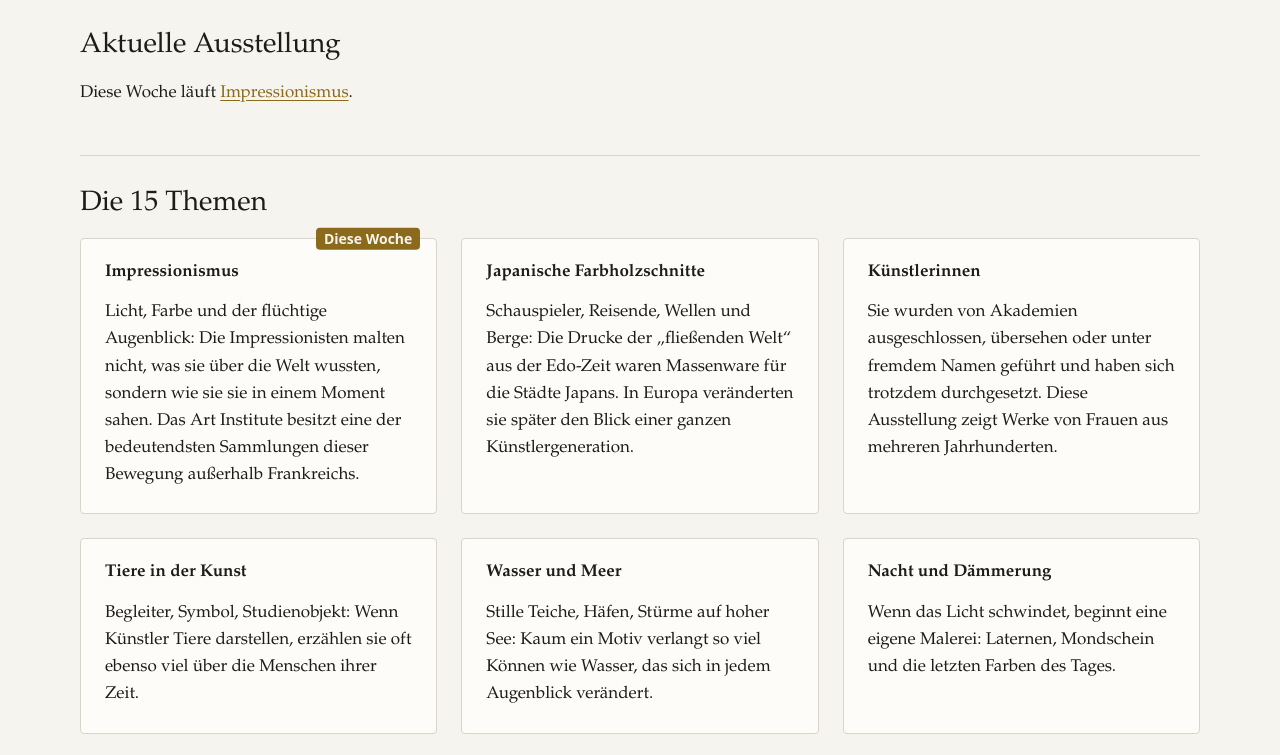
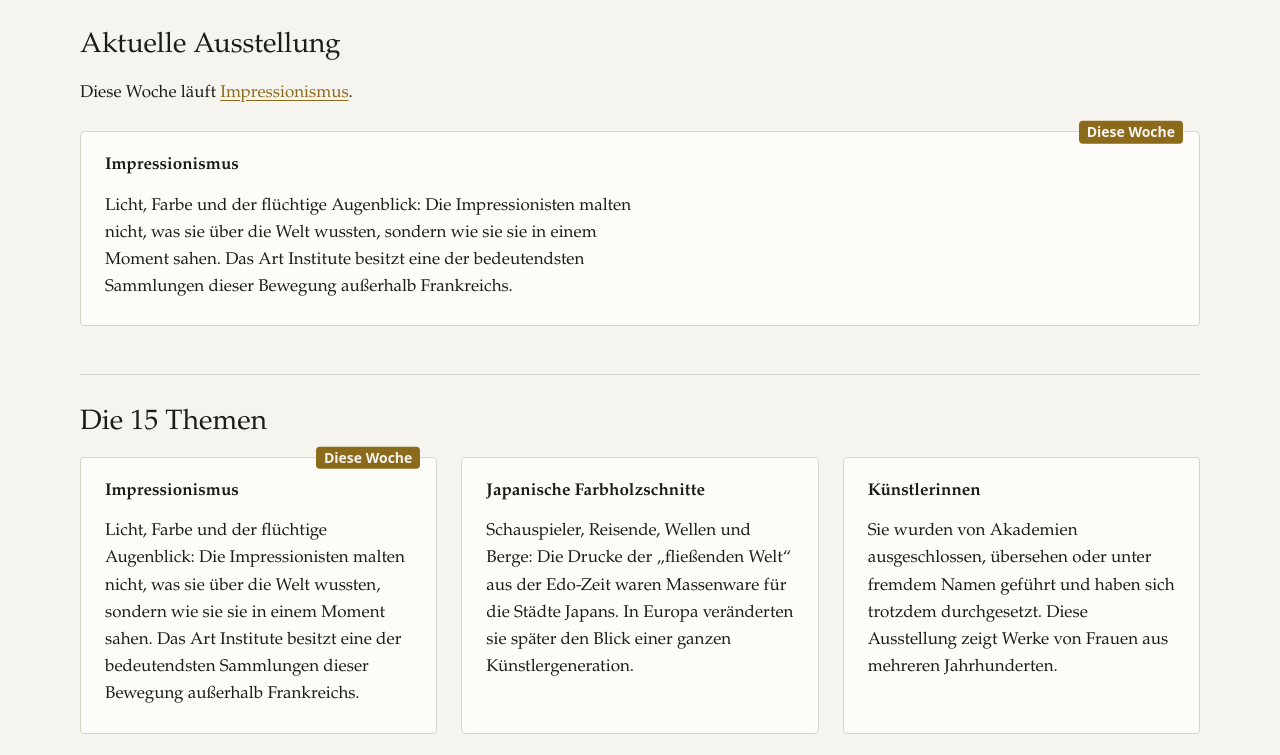
Before and after one commit to Le0MKR/WebEngineering, a plain HTML site: page ausstellungen.html in a window 1280 px wide. Shown: the part 260-1015 px from the top of the page. Drawn offline with nearby package versions, Linux system fonts and the light colour scheme.

Commit message:
Baue Vergleichskarte mit Tailwind über das Play CDN

```diff
--- a/ausstellungen.html
+++ b/ausstellungen.html
@@ -8,6 +8,21 @@
   <link rel="canonical" href="https://le0mkr.github.io/WebEngineering/ausstellungen.html">
   <link rel="stylesheet" href="style.css">
   <script src="app.js" defer></script>
+  <!-- Tailwind über das Play CDN, nur auf dieser Seite -->
+  <script src="https://cdn.jsdelivr.net/npm/@tailwindcss/browser@4.3.3"></script>
+  <style type="text/tailwindcss">
+    /* Tailwind-Namen für die Variablen aus style.css, damit die Karte dieselben Werte nutzt */
+    @theme inline {
+      --color-grund: var(--bg);
+      --color-flaeche: var(--flaeche);
+      --color-linie: var(--linie);
+      --color-akzent: var(--akzent);
+      --radius-karte: var(--radius);
+      --font-ui: var(--schrift-sans);
+      --text-klein: var(--schrift-klein);
+      --text-normal: var(--schrift);
+    }
+  </style>
 </head>
 <body>
   <a class="skip-link" href="#inhalt">Zum Inhalt springen</a>
@@ -30,6 +45,13 @@
     <section aria-labelledby="aktuell">
       <h2 id="aktuell">Aktuelle Ausstellung</h2>
       <p>Diese Woche läuft <a href="#impressionismus">Impressionismus</a>.</p>
+
+      <!-- Dieselbe Karte wie unten in der Liste, hier nur mit Tailwind-Klassen statt .card und .badge -->
+      <article class="relative mt-6 rounded-karte border border-linie bg-flaeche p-6">
+        <p class="absolute top-0 right-4 m-0 -translate-y-1/2 rounded-karte bg-akzent px-2 font-ui text-klein font-semibold text-grund">Diese Woche</p>
+        <h3 class="mt-0 mb-4 text-normal leading-[1.2] font-semibold">Impressionismus</h3>
+        <p class="mb-0">Licht, Farbe und der flüchtige Augenblick: Die Impressionisten malten nicht, was sie über die Welt wussten, sondern wie sie sie in einem Moment sahen. Das Art Institute besitzt eine der bedeutendsten Sammlungen dieser Bewegung außerhalb Frankreichs.</p>
+      </article>
     </section>
 
     <section aria-labelledby="themen">
--- a/style.css
+++ b/style.css
@@ -1,7 +1,14 @@
 /* Artwell: ein Stylesheet für alle Seiten.
    Alle Farben, Abstände und Schriftgrößen stehen als Variablen in :root.
-   Weiter unten werden nur diese Variablen verwendet. */
+   Weiter unten werden nur diese Variablen verwendet.
 
+   Alles steht in der Ebene (Layer) „eigen“. Die Reihenfolge der Ebenen legt
+   fest, wer gewinnt: Tailwinds Grundstile (base) verlieren gegen unser CSS,
+   Tailwinds Utility-Klassen (utilities) gewinnen gegen unser CSS. */
+
+@layer theme, base, eigen, components, utilities;
+
+@layer eigen {
   * { box-sizing: border-box; }
 
   :root {
@@ -66,6 +73,15 @@ ol {
     margin: 0 0 var(--abstand);
   }
 
+  /* Tailwind setzt Listen auf „keine Aufzählungszeichen“ zurück; hier kommen sie wieder. */
+  ul,
+  ol {
+    padding-left: calc(var(--abstand) * 1.5);
+  }
+
+  ul { list-style: disc; }
+  ol { list-style: decimal; }
+
   small {
     font-family: var(--schrift-sans);
     font-size: var(--schrift-klein);
@@ -74,6 +90,7 @@ small {
 
   a {
     color: var(--akzent);
+    text-decoration: underline;
     text-underline-offset: 0.2em;
   }
 
@@ -364,3 +381,4 @@ main > .room {
       --auf-raum: #f3efe4;
     }
   }
+}
```
Also changed, not shown: README.md. Lines whose indentation alone changed are shown as unchanged.
